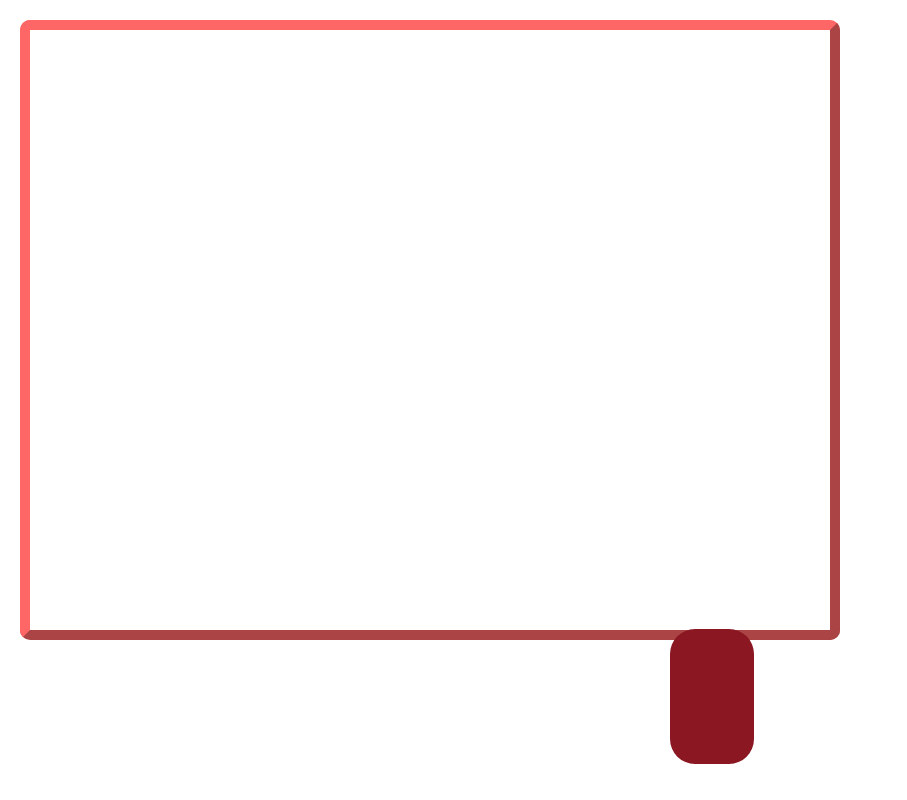
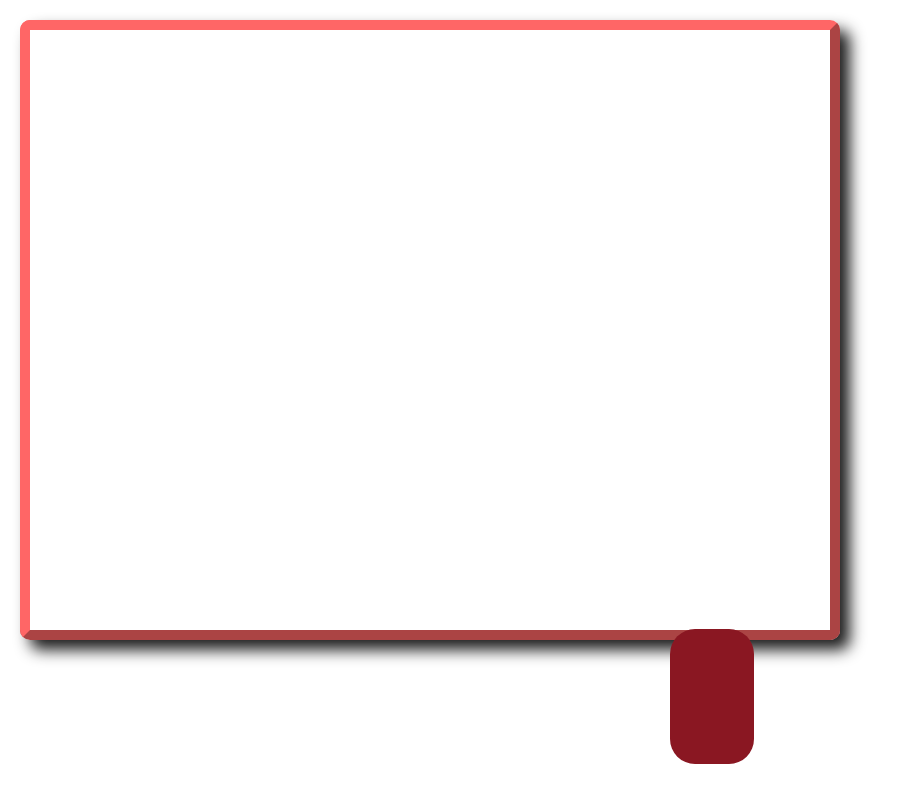
Before and after one commit to mLena/random-animation, a website: page www/index.html in a window 1280 px wide. Shown: the whole page, without its empty margins (0-907 px from the left). Drawn offline with Linux system fonts and the light colour scheme.

Commit message:
refactor(css): added a box shadow to the new div

```diff
--- a/www/styles.css
+++ b/www/styles.css
@@ -21,4 +21,7 @@
   border-radius: 10px;
   border-color: rgb(255,102,102);
   border-width: 10px;
+  -moz-box-shadow: 10px 10px 15px #1e1e1e;
+  -webkit-box-shadow: 10px 10px 15px #1e1e1e;
+  box-shadow: 10px 10px 15px #1e1e1e;
 }
```
